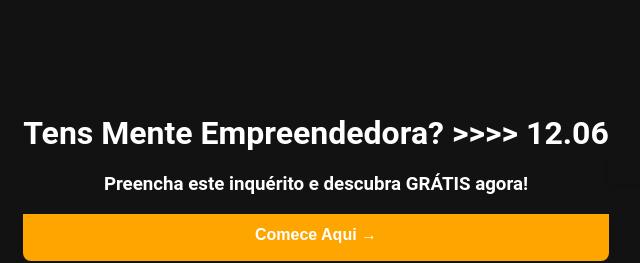
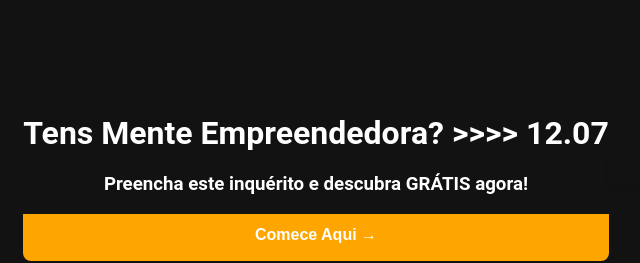
Before and after one commit to carbar1000/mente-12, a website: page index.html in a window 1280 px wide. Shown: the part 246-509 px from the top of the page, 304-944 px from the left. Drawn offline with Linux system fonts and the light colour scheme.

Commit message:
enviando para o giti

```diff
--- a/index.html
+++ b/index.html
@@ -15,7 +15,7 @@
 </head>
 <body>
     <div id="intro" class="centered-text hide-on-click">
-        <h1>Tens Mente Empreendedora? >>>> 12.06 </h1>
+        <h1>Tens Mente Empreendedora? >>>> 12.07 </h1>
         <h3>Preencha este inquérito e descubra GRÁTIS agora!</h3>
         <div class="buttons">
             <button id="startButton" class="hide-on-click" onclick="startSurvey()">Comece Aqui →</button>
```
